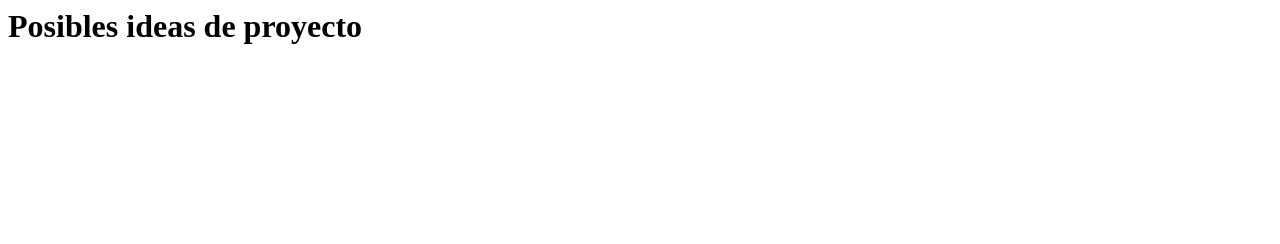
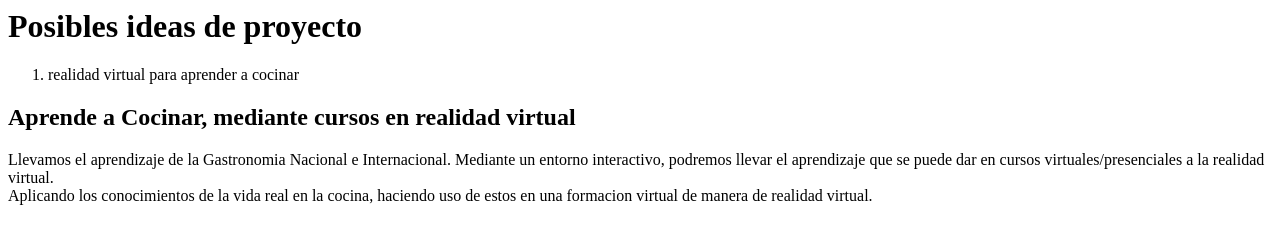
Before and after one commit to JeSha55/idea_proyecto, a plain HTML site: page index.html in a window 1280 px wide. Drawn offline with Linux system fonts and the light colour scheme.

Commit message:
Se concreto la idea del proyecto

```diff
--- a/index.html
+++ b/index.html
@@ -6,5 +6,14 @@
 
     <body>
         <h1>Posibles ideas de proyecto</h1>
-    </body>
+        <ol>
+            <li>realidad virtual para aprender a cocinar</li>
+        </ol>
+
+        <h2>Aprende a Cocinar, mediante cursos en realidad virtual</h2>
+        <p>Llevamos el aprendizaje de la Gastronomia Nacional e Internacional. Mediante un entorno interactivo, podremos llevar el aprendizaje que se puede dar en cursos virtuales/presenciales a la realidad virtual.
+        <br>
+            Aplicando los conocimientos de la vida real en la cocina, haciendo uso de estos en una formacion virtual de manera de realidad virtual.
+        </p>
+        </body>
 </html>
```
